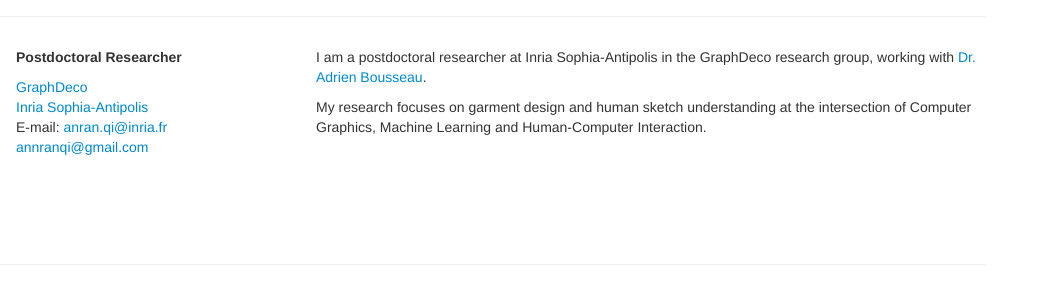
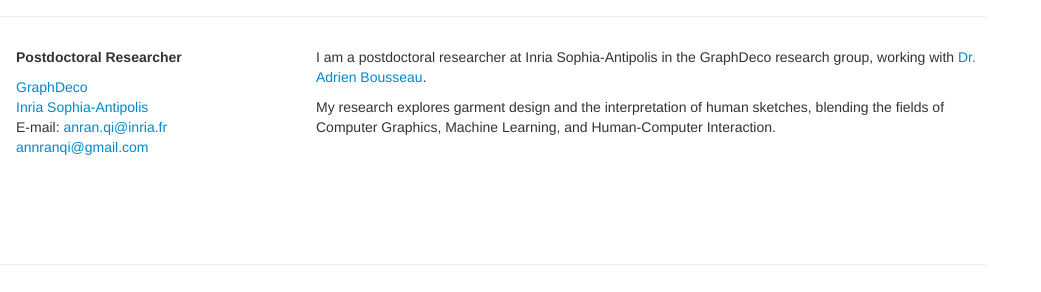
Before and after one commit to AnranQi/AnranQi.github.io, a plain HTML site: page index.html in a window 1280 px wide. Shown: the part 123-415 px from the top of the page, 239-1280 px from the left. Drawn offline with nearby package versions, Linux system fonts and the light colour scheme.

Commit message:
Update index.html

```diff
--- a/index.html
+++ b/index.html
@@ -85,7 +85,7 @@
 						I am a postdoctoral researcher at Inria Sophia-Antipolis in the GraphDeco research group,
 		working with <a href="http://www-sop.inria.fr/members/Adrien.Bousseau/"> Dr. Adrien Bousseau</a>.
 
-						<p>	My research focuses on garment design and human sketch understanding at the intersection of Computer Graphics, Machine Learning and Human-Computer Interaction.
+						<p>	My research explores garment design and the interpretation of human sketches, blending the fields of Computer Graphics, Machine Learning, and Human-Computer Interaction.
 					</p>
 				</div>
 			</div>
```
